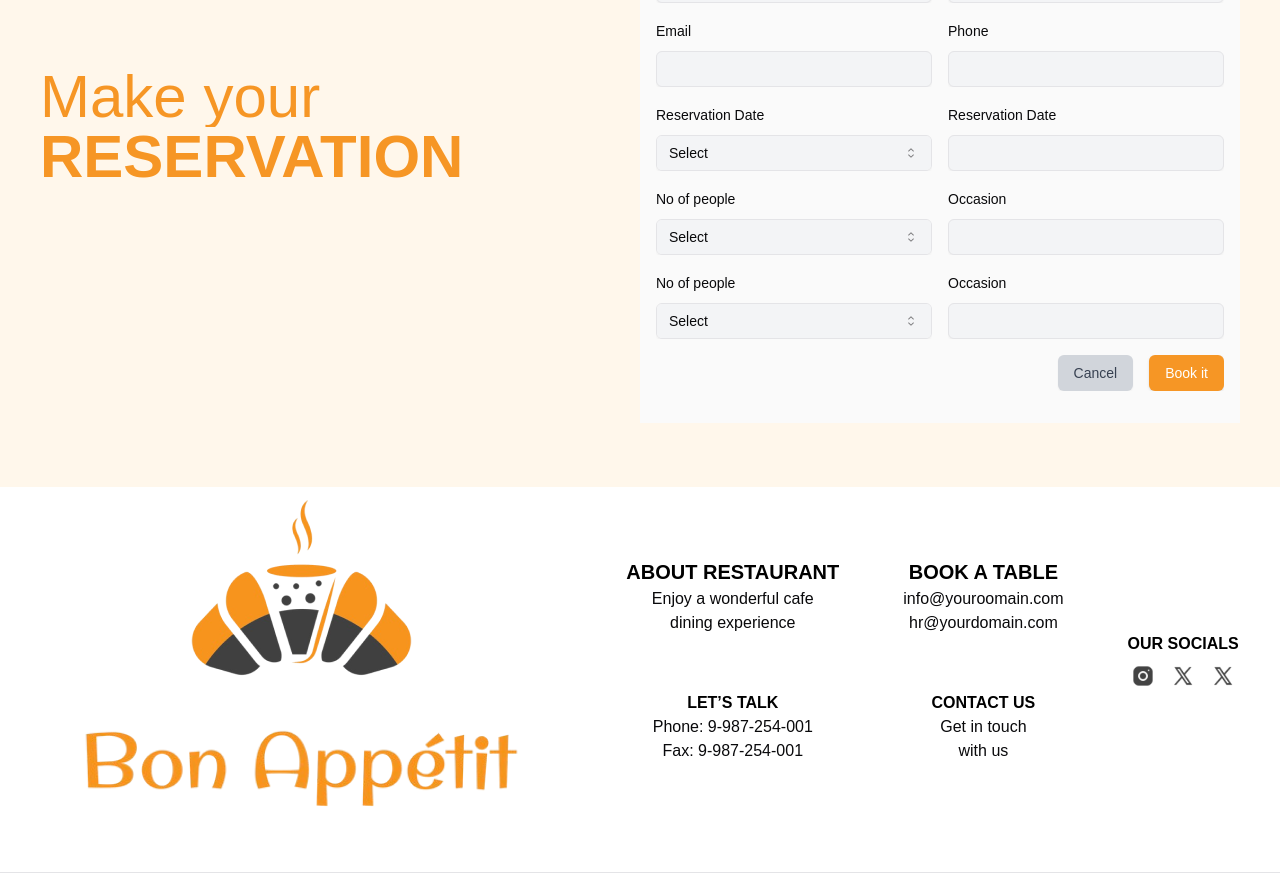
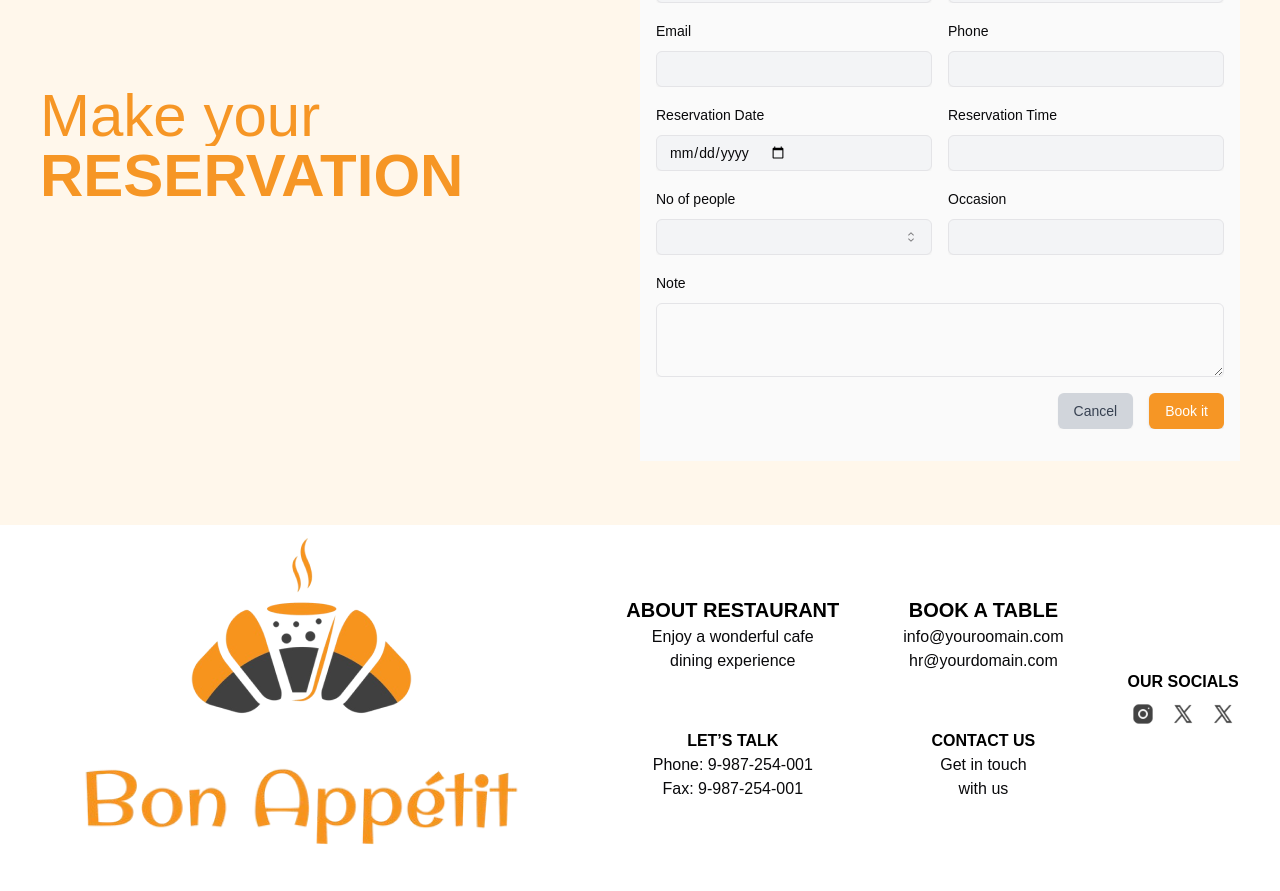
Before and after one commit to shyam888-git/Bon_Appetit, a React (Vite) app: page / in a window 1280 px wide. Shown: the part 3036-3927 px from the top of the page. Built offline with nearby package versions, Linux system fonts and the light colour scheme.

Commit message:
date and textfield

```diff
--- a/package.json
+++ b/package.json
@@ -13,16 +13,19 @@
     "@hookform/resolvers": "^3.9.0",
     "@radix-ui/react-icons": "^1.3.0",
     "@radix-ui/react-label": "^2.1.0",
+    "@radix-ui/react-popover": "^1.1.2",
     "@radix-ui/react-select": "^2.1.2",
     "@radix-ui/react-slot": "^1.1.0",
     "@reduxjs/toolkit": "^2.2.7",
     "aos": "^2.3.4",
     "class-variance-authority": "^0.7.0",
     "clsx": "^2.1.1",
+    "date-fns": "^3.6.0",
     "embla-carousel-autoplay": "^8.3.0",
     "embla-carousel-react": "^8.3.0",
     "lucide-react": "^0.445.0",
     "react": "^18.3.1",
+    "react-day-picker": "^8.10.1",
     "react-dom": "^18.3.1",
     "react-hook-form": "^7.53.0",
     "react-icons": "^5.3.0",
--- a/src/components/Reservation/ReservationForm.tsx
+++ b/src/components/Reservation/ReservationForm.tsx
@@ -18,6 +18,16 @@
   SelectTrigger,
   SelectValue,
 } from "@/components/ui/select";
+import {
+  Popover,
+  PopoverContent,
+  PopoverTrigger,
+} from "@radix-ui/react-popover";
+import { CalendarIcon } from "@radix-ui/react-icons";
+import { Textarea } from "../ui/textarea";
+import { Calendar } from "../ui/calendar";
+import { cn } from "@/lib/utils";
+import { format } from "date-fns";
 
 const formSchema = z.object({
   firstName: z.string().min(1, "First name is required"),
@@ -121,27 +131,24 @@
         <div className="md:grid md:gap-4 md:grid-cols-2">
           <FormField
             control={form.control}
-            name="numberOfPeople"
+            name="reservationDate"
             render={({ field }) => (
               <FormItem>
                 <FormLabel>Reservation Date</FormLabel>
-                <Select
-                  onValueChange={field.onChange}
-                  defaultValue={field.value}
-                >
-                  <FormControl>
-                    <SelectTrigger className="bg-gray-100">
-                      <SelectValue placeholder="Select" />
-                    </SelectTrigger>
-                  </FormControl>
-                  <SelectContent>
-                    {[1, 2, 3, 4, 5, 6, 7, 8].map((num) => (
-                      <SelectItem key={num} value={num.toString()}>
-                        {num}
-                      </SelectItem>
-                    ))}
-                  </SelectContent>
-                </Select>
+                <FormControl>
+                  <Input
+                    {...field}
+                    type="date"
+                    onChange={(e) => {
+                      const formattedDate = format(
+                        new Date(e.target.value),
+                        "dd/mm/yy"
+                      );
+                      field.onChange(formattedDate); // Format date as dd/MM/yy
+                    }}
+                    className="bg-gray-100"
+                  />
+                </FormControl>
                 <FormMessage />
               </FormItem>
             )}
@@ -151,7 +158,7 @@
             name="occasion"
             render={({ field }) => (
               <FormItem>
-                <FormLabel>Reservation Date</FormLabel>
+                <FormLabel>Reservation Time</FormLabel>
                 <FormControl>
                   <Input {...field} className="bg-gray-100" />
                 </FormControl>
@@ -173,7 +180,7 @@
                 >
                   <FormControl>
                     <SelectTrigger className="bg-gray-100">
-                      <SelectValue placeholder="Select" />
+                      <SelectValue placeholder="" />
                     </SelectTrigger>
                   </FormControl>
                   <SelectContent>
@@ -204,40 +211,16 @@
         </div>
         <div className="md:grid md:gap-4 md:grid-cols-2">
           <FormField
-            control={form.control}
-            name="numberOfPeople"
+            // control={form.control}
+            name="note"
             render={({ field }) => (
-              <FormItem>
-                <FormLabel>No of people</FormLabel>
-                <Select
-                  onValueChange={field.onChange}
-                  defaultValue={field.value}
-                >
-                  <FormControl>
-                    <SelectTrigger className="bg-gray-100">
-                      <SelectValue placeholder="Select" />
-                    </SelectTrigger>
-                  </FormControl>
-                  <SelectContent>
-                    {[1, 2, 3, 4, 5, 6, 7, 8].map((num) => (
-                      <SelectItem key={num} value={num.toString()}>
-                        {num}
-                      </SelectItem>
-                    ))}
-                  </SelectContent>
-                </Select>
-                <FormMessage />
-              </FormItem>
-            )}
-          />
-          <FormField
-            control={form.control}
-            name="occasion"
-            render={({ field }) => (
-              <FormItem>
-                <FormLabel>Occasion</FormLabel>
+              <FormItem className="col-span-8">
+                <FormLabel>Note</FormLabel>
                 <FormControl>
-                  <Input {...field} className="bg-gray-100" />
+                  <Textarea
+                    {...field}
+                    className=" focus:ring-0 placeholder:text-xs rounded-md px-5 py-4 border"
+                  />
                 </FormControl>
                 <FormMessage />
               </FormItem>
--- /dev/null
+++ b/src/components/ui/calendar.tsx
@@ -0,0 +1,70 @@
+import * as React from "react"
+import { ChevronLeftIcon, ChevronRightIcon } from "@radix-ui/react-icons"
+import { DayPicker } from "react-day-picker"
+
+import { cn } from "@/lib/utils"
+import { buttonVariants } from "@/components/ui/button"
+
+export type CalendarProps = React.ComponentProps<typeof DayPicker>
+
+function Calendar({
+  className,
+  classNames,
+  showOutsideDays = true,
+  ...props
+}: CalendarProps) {
+  return (
+    <DayPicker
+      showOutsideDays={showOutsideDays}
+      className={cn("p-3", className)}
+      classNames={{
+        months: "flex flex-col sm:flex-row space-y-4 sm:space-x-4 sm:space-y-0",
+        month: "space-y-4",
+        caption: "flex justify-center pt-1 relative items-center",
+        caption_label: "text-sm font-medium",
+        nav: "space-x-1 flex items-center",
+        nav_button: cn(
+          buttonVariants({ variant: "outline" }),
+          "h-7 w-7 bg-transparent p-0 opacity-50 hover:opacity-100"
+        ),
+        nav_button_previous: "absolute left-1",
+        nav_button_next: "absolute right-1",
+        table: "w-full border-collapse space-y-1",
+        head_row: "flex",
+        head_cell:
+          "text-muted-foreground rounded-md w-8 font-normal text-[0.8rem]",
+        row: "flex w-full mt-2",
+        cell: cn(
+          "relative p-0 text-center text-sm focus-within:relative focus-within:z-20 [&:has([aria-selected])]:bg-accent [&:has([aria-selected].day-outside)]:bg-accent/50 [&:has([aria-selected].day-range-end)]:rounded-r-md",
+          props.mode === "range"
+            ? "[&:has(>.day-range-end)]:rounded-r-md [&:has(>.day-range-start)]:rounded-l-md first:[&:has([aria-selected])]:rounded-l-md last:[&:has([aria-selected])]:rounded-r-md"
+            : "[&:has([aria-selected])]:rounded-md"
+        ),
+        day: cn(
+          buttonVariants({ variant: "ghost" }),
+          "h-8 w-8 p-0 font-normal aria-selected:opacity-100"
+        ),
+        day_range_start: "day-range-start",
+        day_range_end: "day-range-end",
+        day_selected:
+          "bg-primary text-primary-foreground hover:bg-primary hover:text-primary-foreground focus:bg-primary focus:text-primary-foreground",
+        day_today: "bg-accent text-accent-foreground",
+        day_outside:
+          "day-outside text-muted-foreground opacity-50  aria-selected:bg-accent/50 aria-selected:text-muted-foreground aria-selected:opacity-30",
+        day_disabled: "text-muted-foreground opacity-50",
+        day_range_middle:
+          "aria-selected:bg-accent aria-selected:text-accent-foreground",
+        day_hidden: "invisible",
+        ...classNames,
+      }}
+      components={{
+        IconLeft: ({ ...props }) => <ChevronLeftIcon className="h-4 w-4" />,
+        IconRight: ({ ...props }) => <ChevronRightIcon className="h-4 w-4" />,
+      }}
+      {...props}
+    />
+  )
+}
+Calendar.displayName = "Calendar"
+
+export { Calendar }
--- /dev/null
+++ b/src/components/ui/popover.tsx
@@ -0,0 +1,31 @@
+import * as React from "react"
+import * as PopoverPrimitive from "@radix-ui/react-popover"
+
+import { cn } from "@/lib/utils"
+
+const Popover = PopoverPrimitive.Root
+
+const PopoverTrigger = PopoverPrimitive.Trigger
+
+const PopoverAnchor = PopoverPrimitive.Anchor
+
+const PopoverContent = React.forwardRef<
+  React.ElementRef<typeof PopoverPrimitive.Content>,
+  React.ComponentPropsWithoutRef<typeof PopoverPrimitive.Content>
+>(({ className, align = "center", sideOffset = 4, ...props }, ref) => (
+  <PopoverPrimitive.Portal>
+    <PopoverPrimitive.Content
+      ref={ref}
+      align={align}
+      sideOffset={sideOffset}
+      className={cn(
+        "z-50 w-72 rounded-md border bg-popover p-4 text-popover-foreground shadow-md outline-none data-[state=open]:animate-in data-[state=closed]:animate-out data-[state=closed]:fade-out-0 data-[state=open]:fade-in-0 data-[state=closed]:zoom-out-95 data-[state=open]:zoom-in-95 data-[side=bottom]:slide-in-from-top-2 data-[side=left]:slide-in-from-right-2 data-[side=right]:slide-in-from-left-2 data-[side=top]:slide-in-from-bottom-2",
+        className
+      )}
+      {...props}
+    />
+  </PopoverPrimitive.Portal>
+))
+PopoverContent.displayName = PopoverPrimitive.Content.displayName
+
+export { Popover, PopoverTrigger, PopoverContent, PopoverAnchor }
--- /dev/null
+++ b/src/components/ui/textarea.tsx
@@ -0,0 +1,24 @@
+import * as React from "react"
+
+import { cn } from "@/lib/utils"
+
+export interface TextareaProps
+  extends React.TextareaHTMLAttributes<HTMLTextAreaElement> {}
+
+const Textarea = React.forwardRef<HTMLTextAreaElement, TextareaProps>(
+  ({ className, ...props }, ref) => {
+    return (
+      <textarea
+        className={cn(
+          "flex min-h-[60px] w-full rounded-md border border-input bg-transparent px-3 py-2 text-sm shadow-sm placeholder:text-muted-foreground focus-visible:outline-none focus-visible:ring-1 focus-visible:ring-ring disabled:cursor-not-allowed disabled:opacity-50",
+          className
+        )}
+        ref={ref}
+        {...props}
+      />
+    )
+  }
+)
+Textarea.displayName = "Textarea"
+
+export { Textarea }
```
Also changed, not shown: 2 other files (tests, documents, lock files or other folders).
